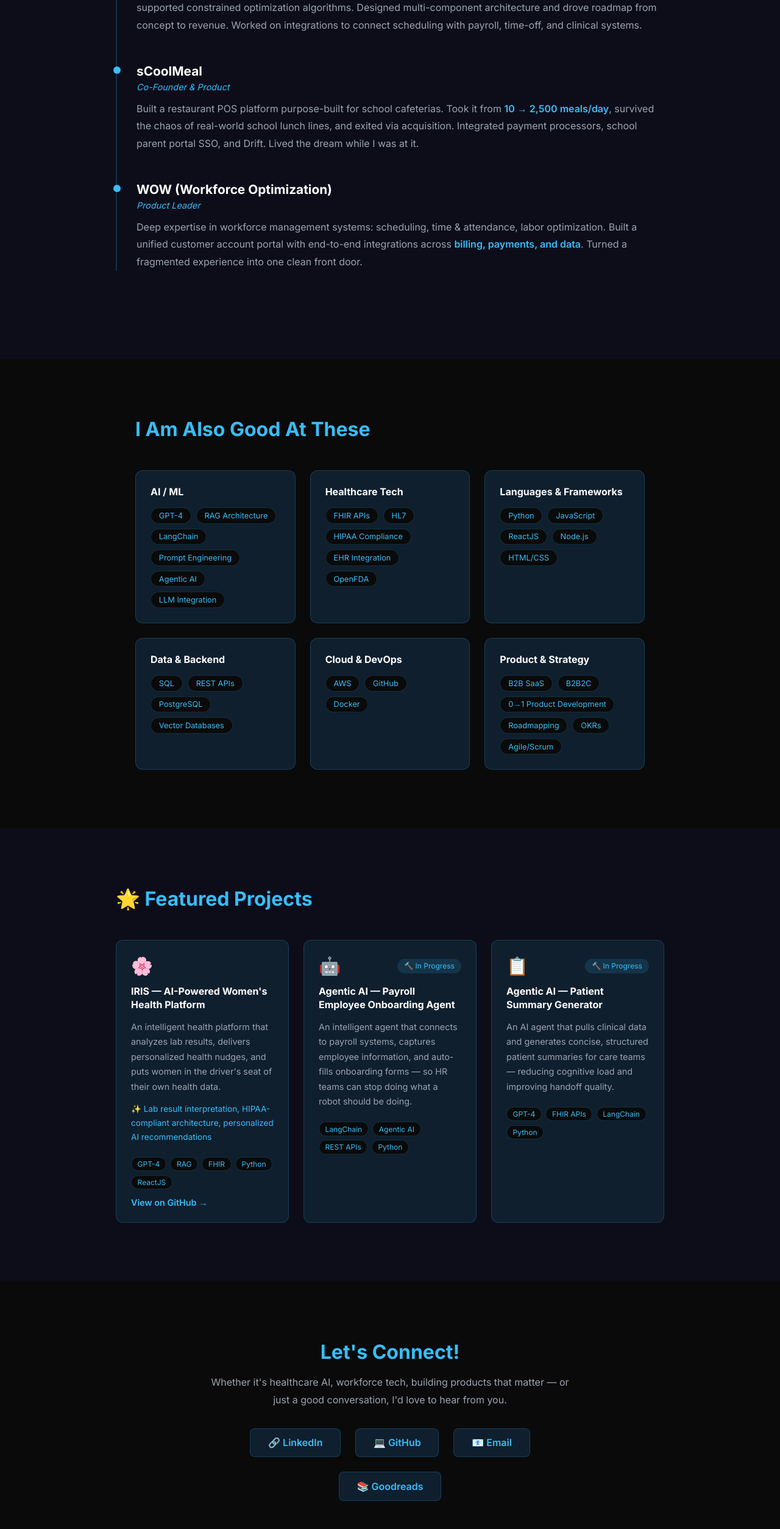
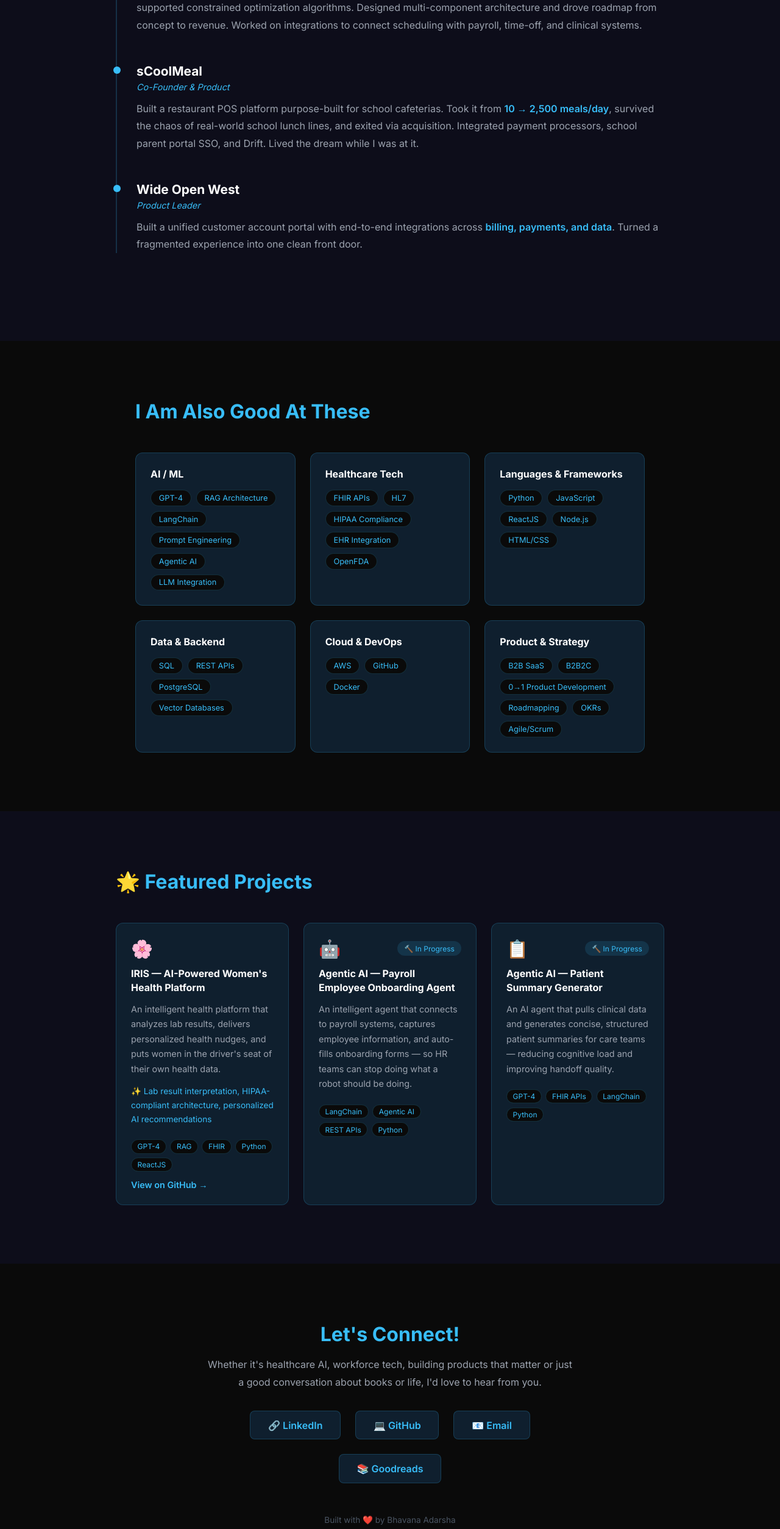
Before and after one commit to bhavana-adarsha/bhavana-adarsha.github.io, a React (Vite) app: page / in a window 1280 px wide. Shown: the part 1722-4229 px from the top of the page at 61% size. Built offline with nearby package versions, Linux system fonts and the light colour scheme.

Commit message:
changed a few details

```diff
--- a/src/components/Career.jsx
+++ b/src/components/Career.jsx
@@ -42,11 +42,10 @@ function Career() {
           <div className="timeline-item">
             <div className="timeline-dot"></div>
             <div className="timeline-content">
-              <h3>WOW (Workforce Optimization)</h3>
+              <h3>Wide Open West</h3>
               <span className="timeline-role">Product Leader</span>
               <p>
-                Deep expertise in workforce management systems: scheduling, time & attendance,
-                labor optimization. Built a unified customer account portal with end-to-end
+                Built a unified customer account portal with end-to-end
                 integrations across <span className="highlight">billing, payments, and data</span>.
                 Turned a fragmented experience into one clean front door.
               </p>
--- a/src/components/Contact.jsx
+++ b/src/components/Contact.jsx
@@ -7,7 +7,7 @@ const ref = useScrollAnimation();
     <section id="contact" ref={ref} className="fade-in">
       <div className="contact-container">
         <h2>Let's Connect!</h2>
-        <p>Whether it's healthcare AI, workforce tech, building products that matter — or just a good conversation, I'd love to hear from you.</p>
+        <p>Whether it's healthcare AI, workforce tech, building products that matter or just a good conversation about books or life, I'd love to hear from you.</p>
         <div className="contact-links">
           <a href="https://www.linkedin.com/in/bhav515/" target="_blank" rel="noreferrer">
             🔗 LinkedIn
```
